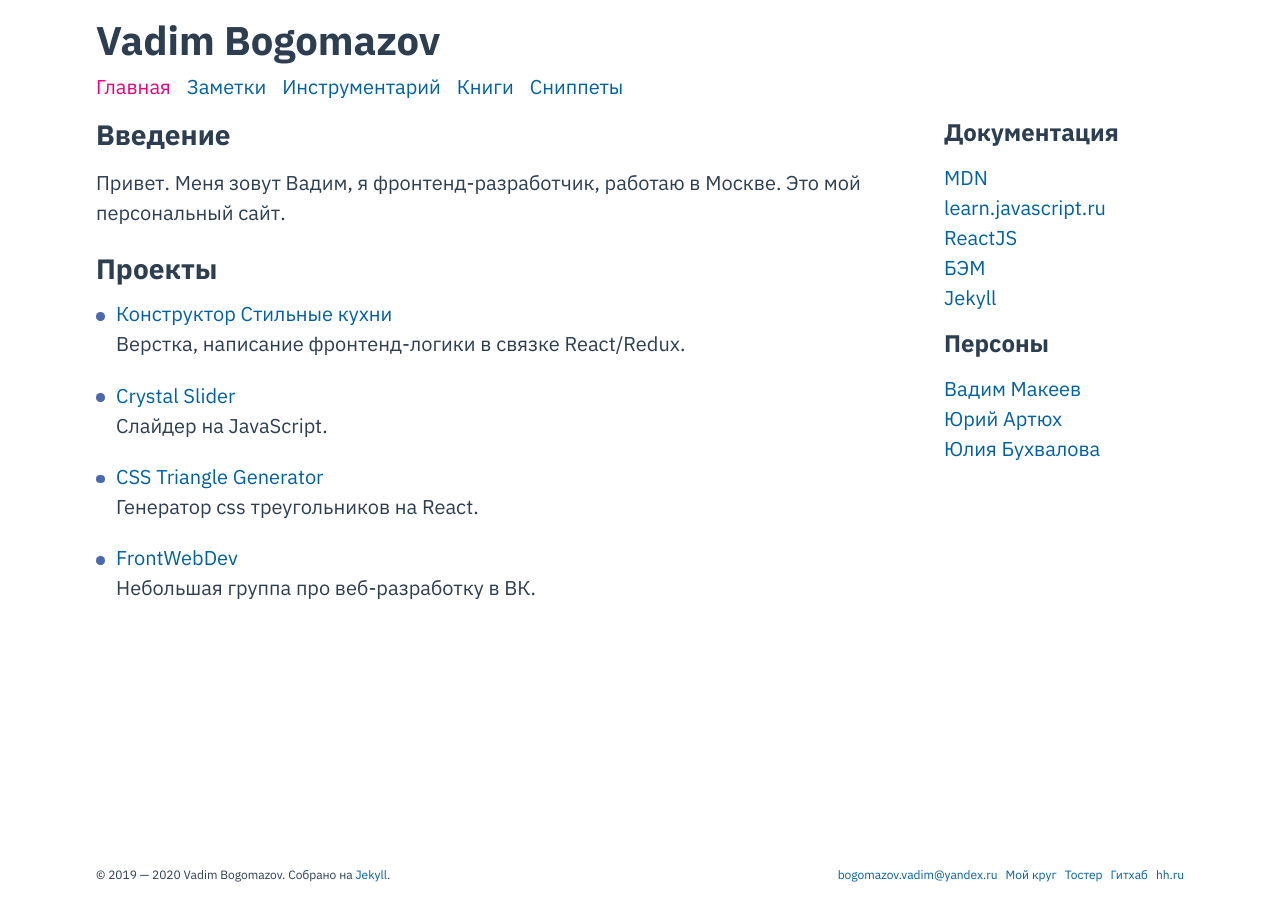
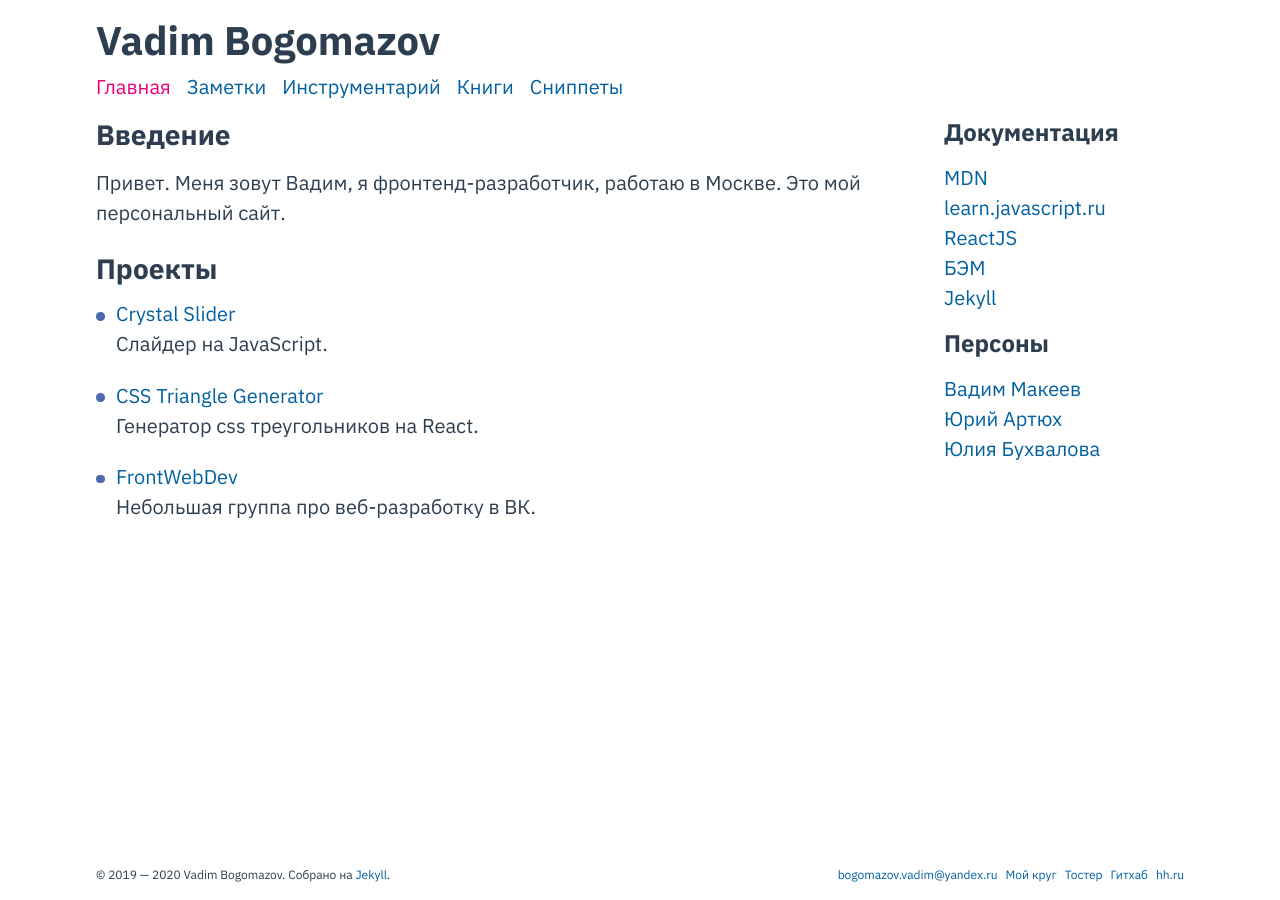
Before and after one commit to vadimbogomazov/vadimbogomazov.github.io, a Jekyll site: the page built from index.md, in a window 1280 px wide. Built offline with Jekyll 4.4.1, drawn with Linux system fonts in a browser that asks for light colours.

Commit message:
Update data

```diff
--- a/index.md
+++ b/index.md
@@ -3,9 +3,6 @@ layout: default
 title: Vadim Bogomazov
 
 projects:
-    - name: Конструктор Стильные кухни
-      description: Верстка, написание фронтенд-логики в&nbsp;связке React/Redux.
-      url: https://express.stilkuhni.ru/constructor/
     - name: Crystal Slider
       description: Cлайдер на&nbsp;JavaScript.
       url: https://vadimbogomazov.github.io/CrystalSlider/
```
